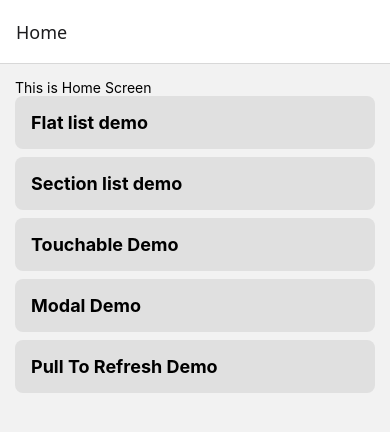
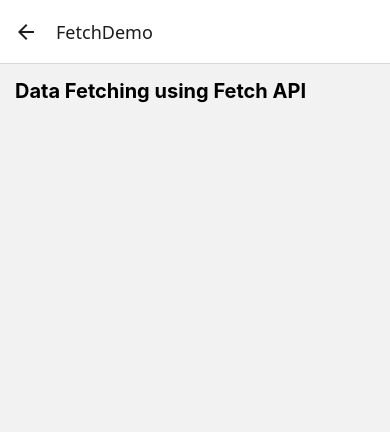
Before and after one commit to PrashantMaurya252/react-native-cli, a React Native app: screen /FetchDemo in a window 390 px wide. Shown: the top 432 px of the page. Built offline with nearby package versions, Linux system fonts and the light colour scheme.

Commit message:
fetch api and axios calling

```diff
--- /dev/null
+++ b/src/screens/AxiosScreen.tsx
@@ -0,0 +1,22 @@
+import {StyleSheet, Text, View} from 'react-native';
+
+const AxiosScreen: React.FC = () => {
+  return (
+    <View style={styles.container}>
+      <Text style={styles.header}>Axios Screen</Text>
+    </View>
+  );
+};
+
+const styles = StyleSheet.create({
+  container: {
+    flex: 1,
+    padding: 15,
+  },
+  header: {
+    fontSize: 20,
+    fontWeight: 'bold',
+  },
+});
+
+export default AxiosScreen;
--- /dev/null
+++ b/src/screens/DataFetching.tsx
@@ -0,0 +1,25 @@
+import {useState} from 'react';
+import {StyleSheet, Text, View} from 'react-native';
+
+const DataFetching: React.FC = () => {
+  const [data, setData] = useState(null);
+
+  return (
+    <View style={styles.container}>
+      <Text style={styles.header}>Data Fetching using Fetch API</Text>
+    </View>
+  );
+};
+
+const styles = StyleSheet.create({
+  container: {
+    flex: 1,
+    padding: 15,
+  },
+  header: {
+    fontSize: 20,
+    fontWeight: 'bold',
+  },
+});
+
+export default DataFetching;
--- a/src/screens/Home.tsx
+++ b/src/screens/Home.tsx
@@ -36,6 +36,16 @@ const topics = [
     id: 5,
     title: 'Pull To Refresh Demo',
     screen: 'PullToRefreshDemo',
+  },
+  {
+    id: 6,
+    title: 'Fetch API Demo',
+    screen: 'FetchDemo',
+  },
+  {
+    id: 7,
+    title: 'Axios API Demo',
+    screen: 'AxiosDemo',
   },
 ];
 
--- a/src/screens/PullToRefreshScreen.tsx
+++ b/src/screens/PullToRefreshScreen.tsx
@@ -1,5 +1,12 @@
 import {useState} from 'react';
-import {FlatList, RefreshControl, StyleSheet, Text, View} from 'react-native';
+import {
+  ActivityIndicator,
+  FlatList,
+  RefreshControl,
+  StyleSheet,
+  Text,
+  View,
+} from 'react-native';
 
 const INITIAL_DATA = Array.from({length: 20}, (_, index) => ({
   id: index.toString(),
@@ -53,6 +60,15 @@ const PullToRefreshScreen: React.FC = () => {
         refreshControl={
           <RefreshControl refreshing={refreshing} onRefresh={handleOnRefresh} />
         }
+        ListFooterComponent={
+          loading ? (
+            <ActivityIndicator
+              style={styles.loader}
+              size={'large'}
+              color={'#0000ff'}
+            />
+          ) : null
+        }
       />
     </View>
   );
@@ -76,6 +92,9 @@ const styles = StyleSheet.create({
     fontSize: 18,
     fontWeight: 'bold',
   },
+  loader: {
+    marginVertical: 20,
+  },
 });
 
 export default PullToRefreshScreen;
--- a/src/screens/RootNavigation.tsx
+++ b/src/screens/RootNavigation.tsx
@@ -6,6 +6,8 @@ import SectionListScreen from './SectionListScreen';
 import TouchableScreen from './TouchableScreen';
 import ModalScreen from './ModalScreen';
 import PullToRefreshScreen from './PullToRefreshScreen';
+import DataFetching from './DataFetching';
+import AxiosScreen from './AxiosScreen';
 
 export type RootStackParamList = {
   Home: undefined;
@@ -14,6 +16,8 @@ export type RootStackParamList = {
   TouchableDemo: undefined;
   ModalDemo: undefined;
   PullToRefreshDemo: undefined;
+  FetchDemo: undefined;
+  AxiosDemo: undefined;
 };
 
 const Stack = createStackNavigator<RootStackParamList>();
@@ -27,6 +31,8 @@ const RootNavigation: React.FC = () => {
       <Stack.Screen name="TouchableDemo" component={TouchableScreen} />
       <Stack.Screen name="ModalDemo" component={ModalScreen} />
       <Stack.Screen name="PullToRefreshDemo" component={PullToRefreshScreen} />
+      <Stack.Screen name="FetchDemo" component={DataFetching} />
+      <Stack.Screen name="AxiosDemo" component={AxiosScreen} />
     </Stack.Navigator>
   );
 };
```
